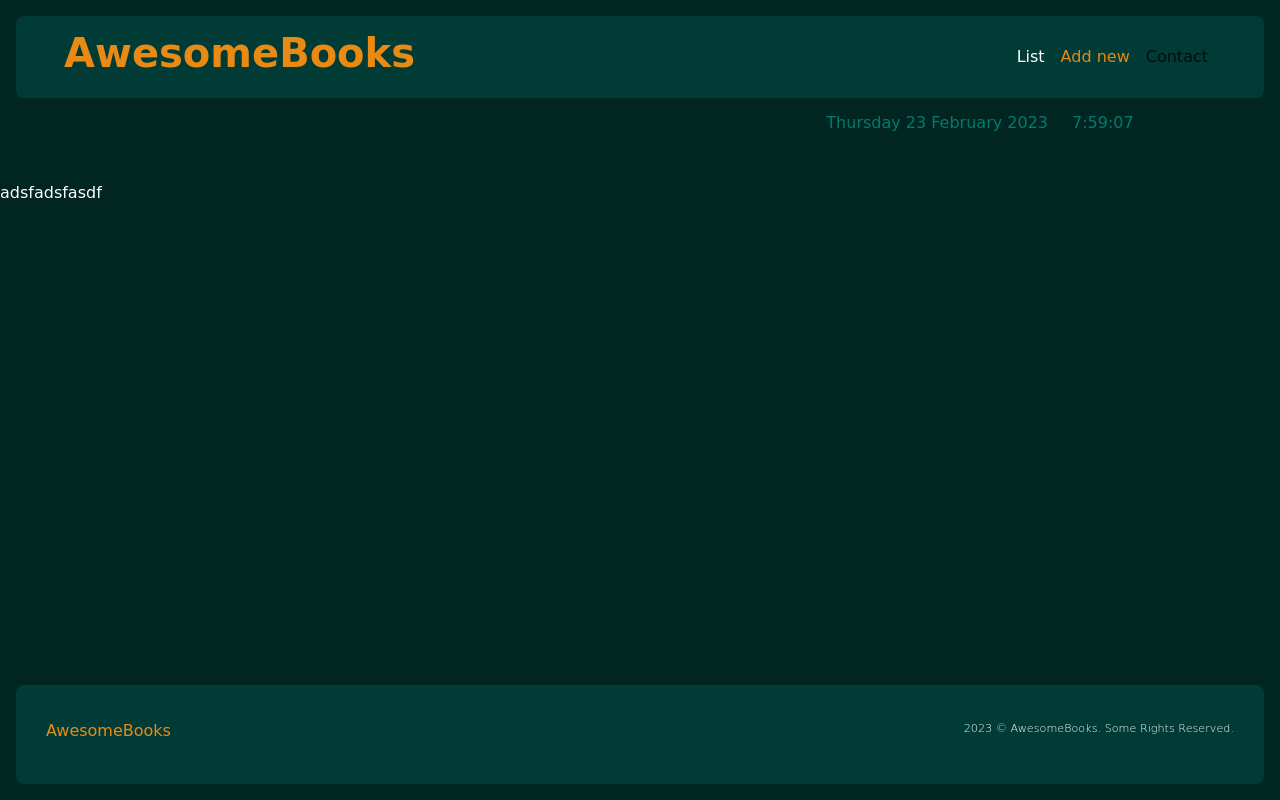
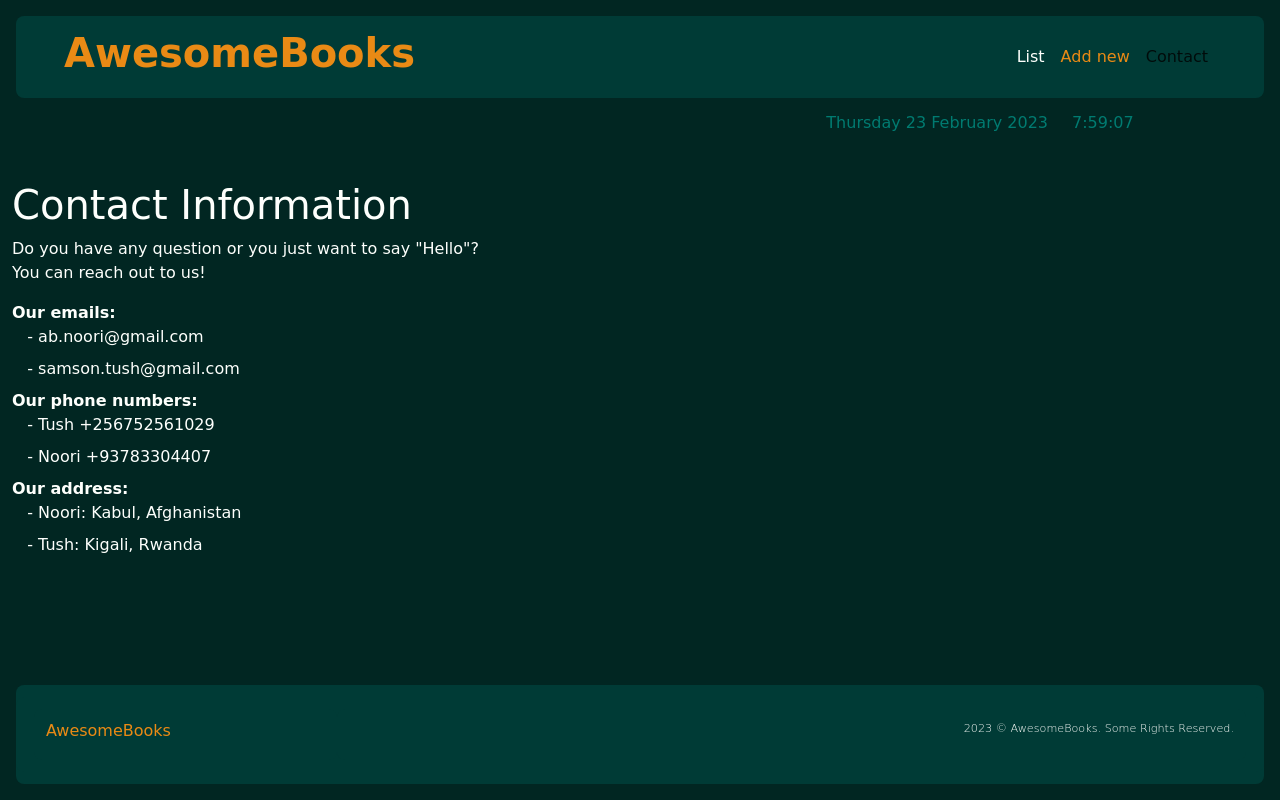
Before and after one commit to SamTush/Awesome-books, a website: page index.html in a window 1280 px wide. Both pictures are taken after a click on the link "Contact". Drawn offline with nearby package versions, Linux system fonts and the light colour scheme; files that its build step writes are made by us from their sources; a web font is replaced by a local one.

Commit message:
Add contact section

```diff
--- a/index.html
+++ b/index.html
@@ -99,7 +99,25 @@
         </div>
 
         <div class="container-fliud contact-book pb-5 mb-5">
-            adsfadsfasdf
+            <div class="container-fluid d-flex flex-column">
+                <h1>Contact Information</h1>
+                <div class="d-felx flex-column">
+                    <p>Do you have any question or you just want to say "Hello"? <br> You can reach out to us!</p>
+                    <dl class="d-flex flex-column">
+                        <dt> Our emails: </dt>
+                        <dd>&nbsp;&nbsp; - ab.noori@gmail.com</dd>
+                        <dd>&nbsp;&nbsp; - samson.tush@gmail.com</dd>
+
+                        <dt> Our phone numbers: </dt>
+                        <dd>&nbsp;&nbsp; - Tush +256752561029</dd>
+                        <dd>&nbsp;&nbsp; - Noori +93783304407</dd>
+
+                        <dt> Our address: </dt>
+                        <dd>&nbsp;&nbsp; - Noori: Kabul, Afghanistan</dd>
+                        <dd>&nbsp;&nbsp; - Tush: Kigali, Rwanda</dd>
+                    </dl>
+                </div>
+            </div>
         </div>
     </section>
 
```
